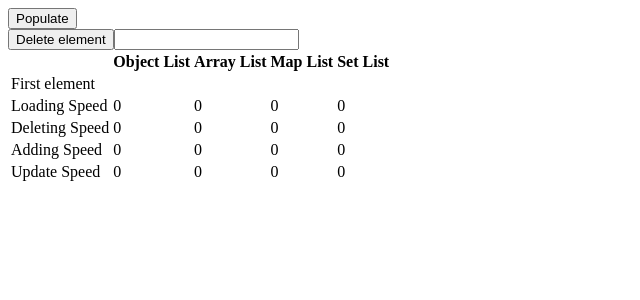
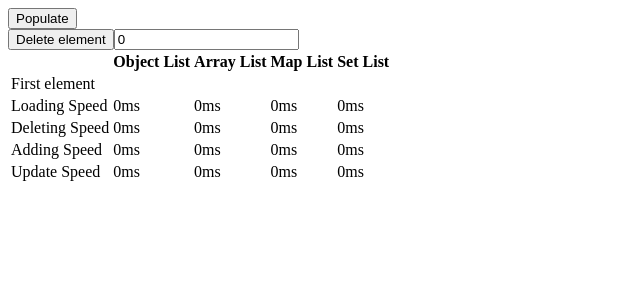
Before and after one commit to rogerioasj/list-speed-test, a React (Vite) app: page / in a window 1280 px wide. Shown: the top 300 px of the page, without its empty margins (0-640 px from the left). Built offline with nearby package versions, Linux system fonts and the light colour scheme.

Commit message:
refactoring and  delete method

```diff
--- a/src/App.tsx
+++ b/src/App.tsx
@@ -1,4 +1,4 @@
-import { useState } from 'react'
+import { useState, useRef } from 'react'
 
 function App() {
 
@@ -9,10 +9,12 @@ function App() {
   const [mapList, setMapList] = useState(new Map())
   const [setList, setSetList] = useState(new Set())
 
-  const [objectListLoadingSpeed, setObjectListLoadingSpeed] = useState(0)
-  const [arrayListLoadingSpeed, setArrayListLoadingSpeed] = useState(0)
-  const [mapListLoadingSpeed, setMapListLoadingSpeed] = useState(0)
-  const [setListLoadingSpeed, setSetListLoadingSpeed] = useState(0)
+  const [objectListPerformance, setObjectListPerformance] = useState<ListPerformance>({loading: 0, deleting: 0, adding: 0, updating: 0})
+  const [arrayListPerformance, setArrayListPerformance] = useState<ListPerformance>({loading: 0, deleting: 0, adding: 0, updating: 0})
+  const [mapListPerformance, setMapListPerformance] = useState<ListPerformance>({loading: 0, deleting: 0, adding: 0, updating: 0})
+  const [setListPerformance, setSetListPerformance] = useState<ListPerformance>({loading: 0, deleting: 0, adding: 0, updating: 0})
+
+  const indexToDeleteInput = useRef<HTMLInputElement>(null)
 
 
   type ListItem = {
@@ -27,60 +29,22 @@ function App() {
     }]
   }
 
-  /**
-   *Returns the difference between the current and last performance
-   *
-   * @param {number} start
-   * @return {number}
-   */
-  function mesureSpeed(start: number): number {
-    const elapsedTime = performance.now() - start
-    return elapsedTime / 1000
+  type ListPerformance = {
+    loading: number,
+    deleting: number,
+    adding: number,
+    updating: number
   }
 
   /**
-   * Populates the object list with data
+   * Returns the difference between the current and last performance
    *
-   * @param {ListItem} item
+   * @param {number} currentPerformance
+   * @return {number}
    */
-  function populateObjectList(item: ListItem) {
-    setObjectList((prevState: any) => {
-      return {
-        ...prevState,
-        [item.id]: item
-      }
-    })
-  }
-
-  /**
-   * Populates the array list with data
-   *
-   * @param {ListItem} item
-   */
-  function populateArrayList(item: ListItem) {
-    setArrayList((prevState) => [...prevState, item])
-  }
-
-  /**
-   * Populates the map list with data
-   *
-   * @param {ListItem} item
-   */
-  function populateMapList(item: ListItem) {
-    setMapList((prevState) => {
-      return new Map(prevState).set(item.id, item)
-    })
-  }
-
-  /**
-   * Populates the set list with data
-   *
-   * @param {ListItem} item
-   */
-  function populateSetList(item: ListItem) {
-    setSetList((prevState) => {
-      return new Set(prevState).add(item)
-    })
+  function mesurePerformance(currentPerformance: number): number {
+    const elapsedTime = performance.now() - currentPerformance
+    return elapsedTime / 1000
   }
 
   /**
@@ -98,35 +62,110 @@ function App() {
 
     setData(await response.json())
 
+    if (data.length ===  0)
+      return
+
     let start = performance.now()
     data.forEach(item => {
-      populateObjectList(item)
+      setObjectList((prevState: any) => {
+        return {
+          ...prevState,
+          [item.id]: item
+        }
+      })
     })
-    setObjectListLoadingSpeed(mesureSpeed(start))
+    setObjectListPerformance(prevState => {
+      prevState.loading = mesurePerformance(start)
+      return prevState
+    })
 
     start = performance.now()
     data.forEach(item => {
-      populateArrayList(item)
+      setArrayList((prevState) => [...prevState, item])
     })
-    setArrayListLoadingSpeed(mesureSpeed(start))
+    setArrayListPerformance(prevState => {
+      prevState.loading = mesurePerformance(start)
+      return prevState
+    })
 
     start = performance.now()
     data.forEach(item => {
-      populateMapList(item)
+      setMapList((prevState) => {
+        return new Map(prevState).set(item.id, item)
+      })
     })
-    setMapListLoadingSpeed(mesureSpeed(start))
+    setMapListPerformance(prevState => {
+      prevState.loading = mesurePerformance(start)
+      return prevState
+    })
 
     start = performance.now()
     data.forEach(item => {
-      populateSetList(item)
+      setSetList((prevState) => {
+        return new Set(prevState).add(item)
+      })
     })
-    setSetListLoadingSpeed(mesureSpeed(start))
+    setSetListPerformance(prevState => {
+      prevState.loading = mesurePerformance(start)
+      return prevState
+    })
+  }
+
+  function deleteRow() {
+    if (!data || data.length === 0) {
+      return
+    }
+
+    const index: any = indexToDeleteInput.current?.value
+    const item = data[index ? index : 0]
+
+    let start = performance.now()
+    setObjectList((prevState: any) => {
+      delete prevState[item.id]
+      return {
+        ...prevState
+      }
+    })
+    setObjectListPerformance(prevState => {
+      prevState.deleting = mesurePerformance(start)
+      return prevState
+    })
+
+    start = performance.now()
+    setArrayList((prevState) => {
+      prevState.splice(index, 1)
+      return [...prevState]
+    })
+    setArrayListPerformance(prevState => {
+      prevState.deleting = mesurePerformance(start)
+      return prevState
+    })
+
+    start = performance.now()
+    setMapList((prevState) => {
+      prevState.delete(item.id)
+      return new Map(prevState)
+    })
+    setMapListPerformance(prevState => {
+      prevState.deleting = mesurePerformance(start)
+      return prevState
+    })
+
+    start = performance.now()
+    setSetList((prevState) => {
+      prevState.delete(item)
+      return new Set(prevState)
+    })
+    setSetListPerformance(prevState => {
+      prevState.deleting = mesurePerformance(start)
+      return prevState
+    })
   }
 
   return (
     <>
       <button onClick={populate}>Populate</button><br />
-      <button>Delete element</button><input type="number" id="indexToDeleteInput" />
+      <button onClick={() => deleteRow()}>Delete element</button><input type="number" ref={indexToDeleteInput} id="indexToDeleteInput" defaultValue={0} />
       <table>
         <thead>
           <tr>
@@ -147,31 +186,31 @@ function App() {
           </tr>
           <tr>
             <td>Loading Speed</td>
-            <td>{objectListLoadingSpeed}</td>
-            <td>{arrayListLoadingSpeed}</td>
-            <td>{mapListLoadingSpeed}</td>
-            <td>{setListLoadingSpeed}</td>
+            <td>{objectListPerformance.loading || 0}ms</td>
+            <td>{arrayListPerformance.loading || 0}ms</td>
+            <td>{mapListPerformance.loading || 0}ms</td>
+            <td>{setListPerformance.loading || 0}ms</td>
           </tr>
           <tr>
             <td>Deleting Speed</td>
-            <td>{objectListLoadingSpeed}</td>
-            <td>{arrayListLoadingSpeed}</td>
-            <td>{mapListLoadingSpeed}</td>
-            <td>{setListLoadingSpeed}</td>
+            <td>{objectListPerformance.deleting || 0}ms</td>
+            <td>{arrayListPerformance.deleting || 0}ms</td>
+            <td>{mapListPerformance.deleting || 0}ms</td>
+            <td>{setListPerformance.deleting || 0}ms</td>
           </tr>
           <tr>
             <td>Adding Speed</td>
-            <td>{objectListLoadingSpeed}</td>
-            <td>{arrayListLoadingSpeed}</td>
-            <td>{mapListLoadingSpeed}</td>
-            <td>{setListLoadingSpeed}</td>
+            <td>{objectListPerformance.adding || 0}ms</td>
+            <td>{arrayListPerformance.adding || 0}ms</td>
+            <td>{mapListPerformance.adding || 0}ms</td>
+            <td>{setListPerformance.adding || 0}ms</td>
           </tr>
           <tr>
             <td>Update Speed</td>
-            <td>{objectListLoadingSpeed}</td>
-            <td>{arrayListLoadingSpeed}</td>
-            <td>{mapListLoadingSpeed}</td>
-            <td>{setListLoadingSpeed}</td>
+            <td>{objectListPerformance.updating || 0}ms</td>
+            <td>{arrayListPerformance.updating || 0}ms</td>
+            <td>{mapListPerformance.updating || 0}ms</td>
+            <td>{setListPerformance.updating || 0}ms</td>
           </tr>
         </tbody>
       </table>
```
